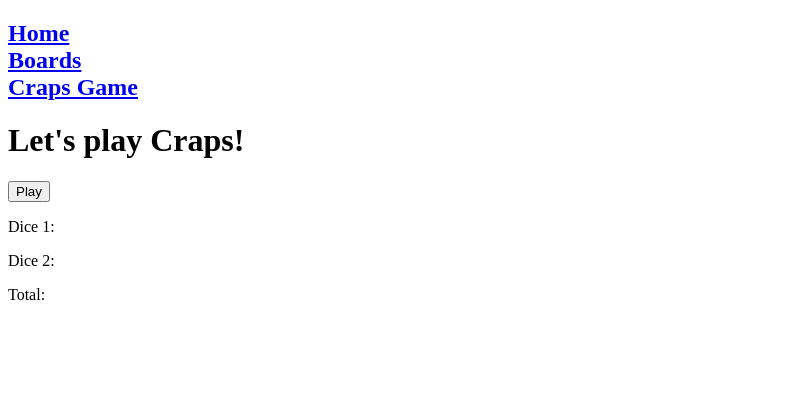
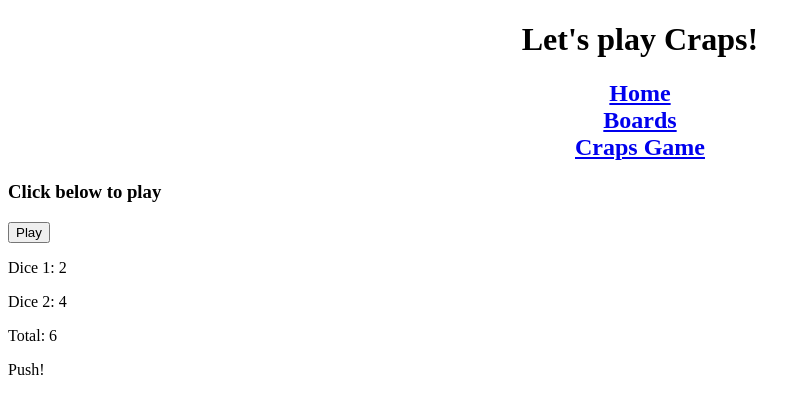
Before and after one commit to RSparling/CSC102---Assignment-3.1, a plain HTML site: page game.html in a window 1280 px wide. Both pictures are taken after a click on the button "Play". Shown: the whole page, without its empty margins (0-811 px from the left). Drawn offline with Linux system fonts and the light colour scheme.

Commit message:
Fixes and game state update
Fixed dice range to now be 1-6 instead of 0-5. Added and centered navigation links. Game page now prints outcome.

```diff
--- a/code.js
+++ b/code.js
@@ -6,8 +6,8 @@ function playCraps() {
     let craps = false;
     let win = false;
     //mathRandom used to determine outcome
-    let dice1 = Math.floor(Math.random() * 7);
-    let dice2 = Math.floor(Math.random() * 7);
+    let dice1 = Math.floor(Math.random() * 6) + 1;
+    let dice2 = Math.floor(Math.random() * 6) + 1;
     //gets total
     let total = dice1 + dice2;
     //conditional operator to determine game outcome
@@ -18,9 +18,20 @@ function playCraps() {
     else if (dice1 == dice2 && dice1 % 2 == 0) {
         win = true;
     }
-    console.log(dice1 + "," + dice2 + ", Total: " +total + ", Has Won: " + win + ", Craps: " + craps);
+    console.log(dice1 + "," + dice2 + ", Total: " + total + ", Has Won: " + win + ", Craps: " + craps);
     //Output
-    document.getElementById("First Dice").innerHTML = dice1;
-    document.getElementById("Second Dice").innerHTML = dice2;
-    document.getElementById("Total").innerHTML = total;
+    document.getElementById("Die1").innerHTML = "Dice 1: " + dice1;
+    document.getElementById("Die2").innerHTML = "Dice 2: " + dice2;
+    document.getElementById("Total").innerHTML = "Total: " + total;
+
+    //Simple if-elif-else setup to determine which of the three game results the roll ended in.
+    if (craps) {
+        document.getElementById("Game State").innerHTML = "Craps!";
+    }
+    else if (win) {
+        document.getElementById("Game State").innerHTML = "You Win!";
+    }
+    else {
+        document.getElementById("Game State").innerHTML = "Push!";
+    }
 }
--- a/game.html
+++ b/game.html
@@ -6,7 +6,8 @@
     <script src="code.js"></script>
     <!-- Navigation Region -->
     <div>
-        <header style="align-items: center">
+        <header style="text-align: center">
+            <H1>Let's play Craps!</H1>
             <nav>
                 <h2>
                     <a href="./index.html">Home</a><br>
@@ -17,15 +18,18 @@
         </header>
     </div>
 </head>
+<!-- Body Section -->
+<div>
 
-<body style="background: D3d3d3;">
-    <h1>Let's play Craps!</h1>
-    <button onclick="playCraps();">Play</button>
-    <!-- Text that will be displayed when the button is pressed -->
-    <p>Dice 1: </p>
-    Dice 2: </p>
-    Total: </p>
-    </p>
-</body>
+    <body style="background: d6d6d6;">
+        <h3>Click below to play</h3>
+        <button onclick="playCraps();">Play</button>
+        <!-- Text that will be displayed when the button is pressed -->
+        <p id="Die1">Dice 1: </p>
+        <p id="Die2">Dice 2: </p>
+        <p id="Total">Total: </p>
+        <p id="Game State"></p>
+    </body>
+</div>
 
 </html>
```
Also changed, not shown: index.html (+5 -3 lines).
